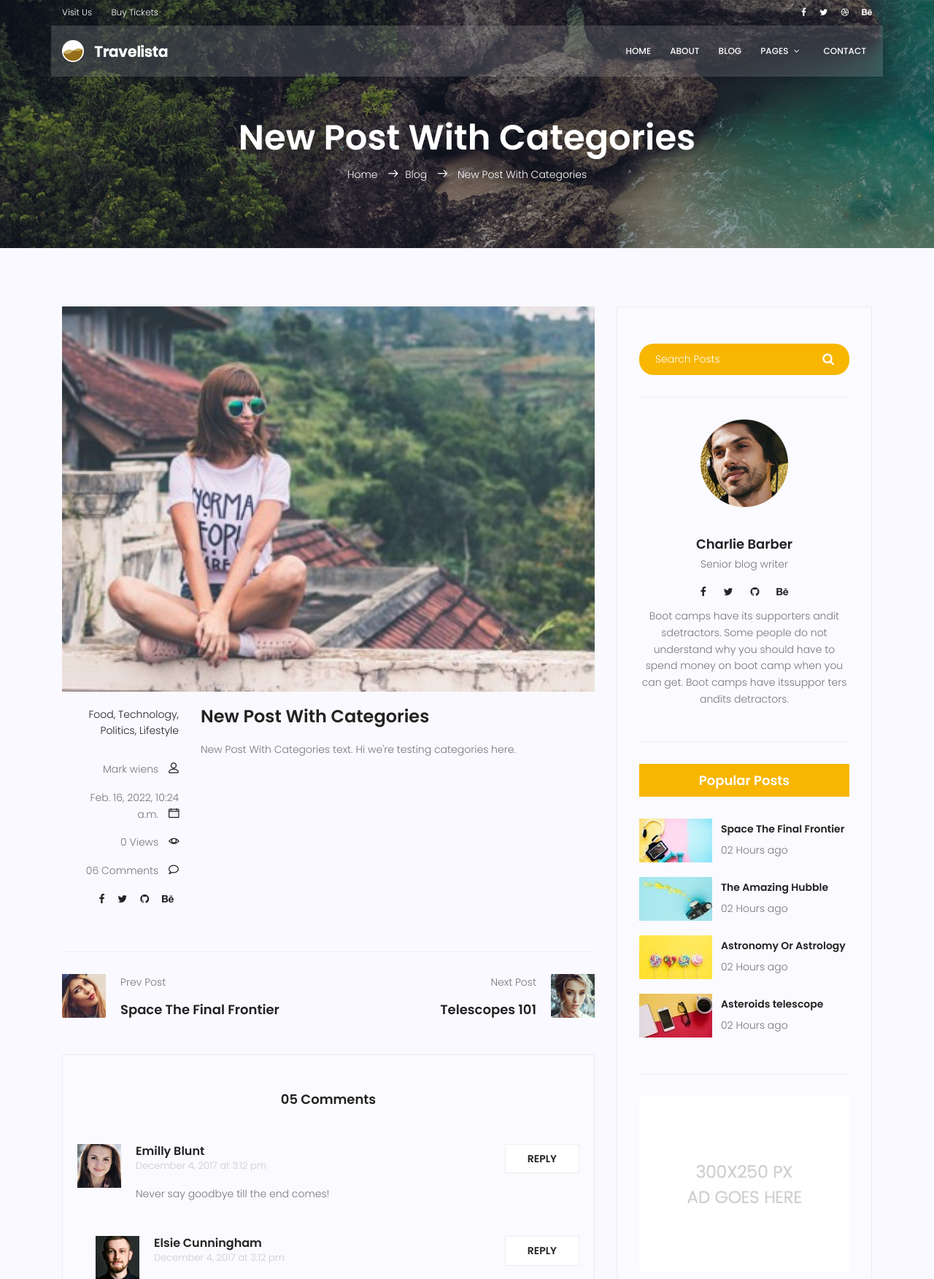
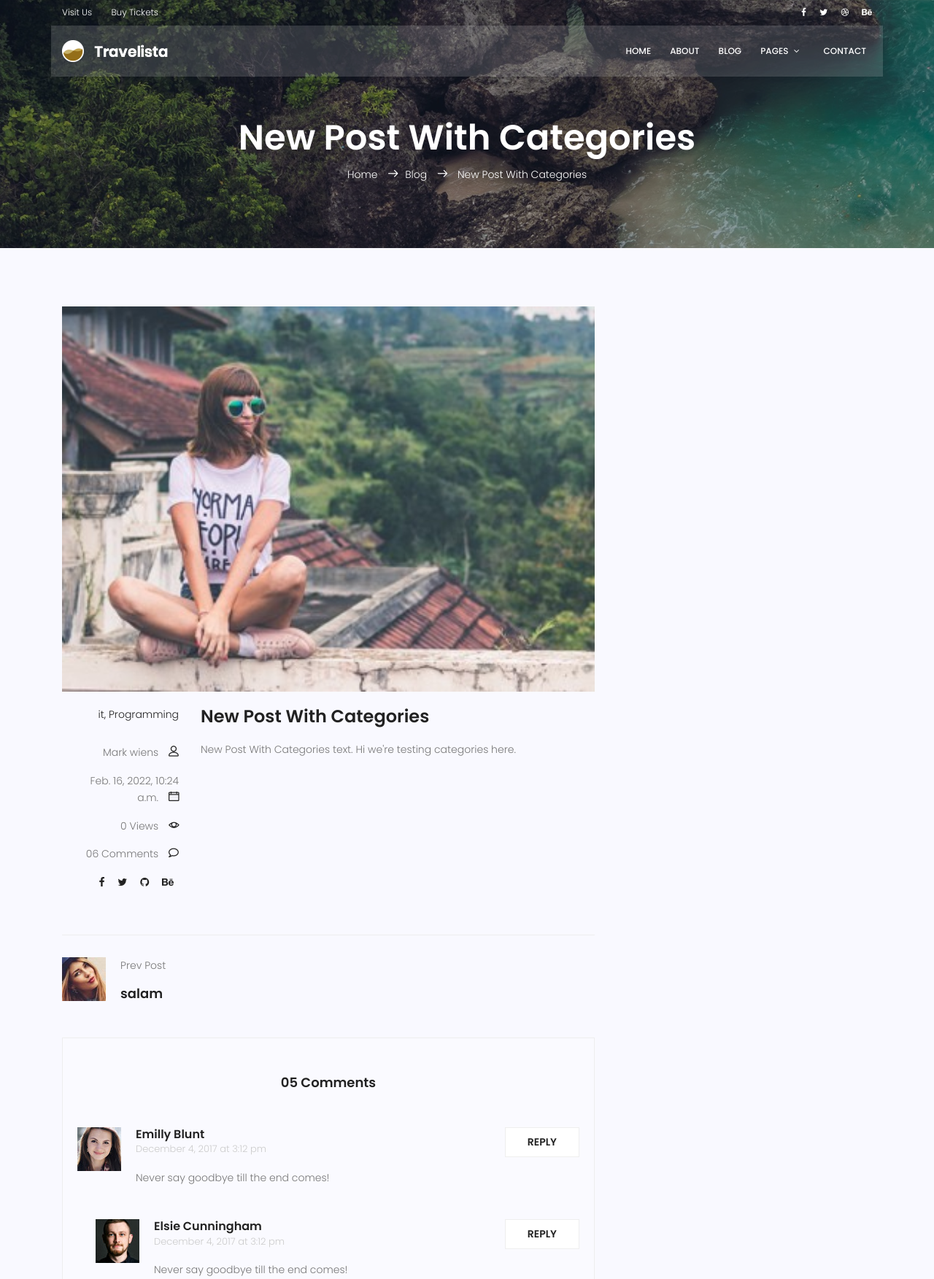
Before and after one commit to Alijeyrad/django_practice, a Django app: page /blog/9 in a window 1280 px wide. Shown: the top 1753 px of the page at 73% size. Run offline with Django 3.2, Linux system fonts and the light colour scheme; data comes from the database, SQL or seed files in the repository; some libraries are stand-ins or nearby versions.

Commit message:
added 'next' and 'prev' posts to single post blog page

```diff
--- a/travel/blog/views.py
+++ b/travel/blog/views.py
@@ -1,6 +1,8 @@
 from django.shortcuts import render, get_object_or_404
 from home.models import Post
 import datetime
+
+# My functions
 
 # Create your views here.
 
@@ -10,7 +12,20 @@
     return render(request, 'blog/blog-home.html', context)
 
 def blog_single(request, pid):
-    post = Post.objects.filter(status=1)
-    post = get_object_or_404(post, id=pid)
-    context = {'post':post}
+    all_posts = Post.objects.filter(status=1).order_by('id')
+    post = get_object_or_404(all_posts, id=pid)
+    post_index = list(all_posts).index(post)
+    try:
+        next_post = [list(all_posts)[post_index+1]]
+    except:
+        next_post = []
+    try:
+        prev_post = [list(all_posts)[post_index-1]]
+    except:
+        prev_post = []
+    context = {
+        'post':post,
+        'next_post':False if len(next_post) == 0 else next_post[0],
+        'prev_post':False if len(prev_post) == 0 else prev_post[0]
+    }
     return render(request, 'blog/blog-single.html', context)
--- a/travel/templates/blog/blog-home.html
+++ b/travel/templates/blog/blog-home.html
@@ -103,7 +103,7 @@
 							<li><a href="#">{{category}},</a></li>
 							{% endif %}
 							{% endfor %}
-							<br>
+
 							<!--{{ post.category.all|join:', '}} another way to add comma -->
 
 						</ul>
--- a/travel/templates/blog/blog-single.html
+++ b/travel/templates/blog/blog-single.html
@@ -33,10 +33,13 @@
 					</div>
 					<div class="col-lg-3  col-md-3 meta-details">
 						<ul class="tags">
-							<li><a href="#">Food,</a></li>
-							<li><a href="#">Technology,</a></li>
-							<li><a href="#">Politics,</a></li>
-							<li><a href="#">Lifestyle</a></li>
+							{% for category in post.category.all %}
+							{% if forloop.last %}
+							<li><a href="#">{{category}}</a></li>
+							{% else %}
+							<li><a href="#">{{category}},</a></li>
+							{% endif %}
+							{% endfor %}
 						</ul>
 						<div class="user-details row">
 							<p class="user-name col-lg-12 col-md-12 col-6"><a href="#">Mark wiens</a> <span
@@ -66,6 +69,12 @@
 				</div>
 				<div class="navigation-area">
 					<div class="row">
+						<!--prev navigation-->
+
+						{% if prev_post == False %}
+						<div class="col-lg-6 col-md-6 col-12 nav-left flex-row d-flex justify-content-start align-items-center"></div>
+						{% else %}
+
 						<div
 							class="col-lg-6 col-md-6 col-12 nav-left flex-row d-flex justify-content-start align-items-center">
 							<div class="thumb">
@@ -77,16 +86,24 @@
 							<div class="detials">
 								<p>Prev Post</p>
 								<a href="#">
-									<h4>Space The Final Frontier</h4>
+									<h4>{{prev_post.title}}</h4>
 								</a>
 							</div>
 						</div>
+
+						{% endif %}
+
+						<!--next navigation-->
+
+						{% if next_post == False %}
+						<div class="col-lg-6 col-md-6 col-12 nav-right flex-row d-flex justify-content-end align-items-center">
+						{% else %}
 						<div
 							class="col-lg-6 col-md-6 col-12 nav-right flex-row d-flex justify-content-end align-items-center">
 							<div class="detials">
 								<p>Next Post</p>
 								<a href="#">
-									<h4>Telescopes 101</h4>
+									<h4>{{next_post.title}}</h4>
 								</a>
 							</div>
 							<div class="arrow">
@@ -96,6 +113,9 @@
 								<a href="#"><img class="img-fluid" src="{% static 'img/blog/next.jpg' %}" alt=""></a>
 							</div>
 						</div>
+						{% endif %}
+
+
 					</div>
 				</div>
 				<div class="comments-area">
```
